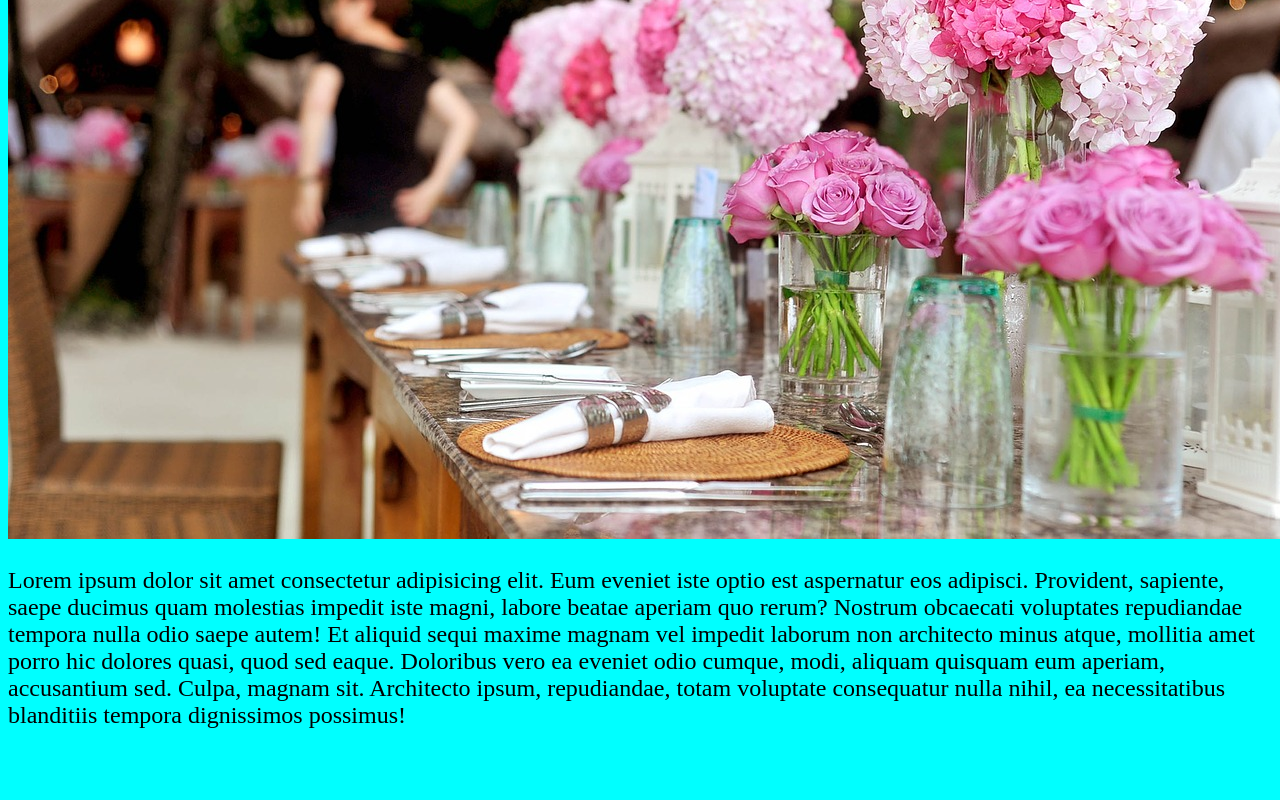
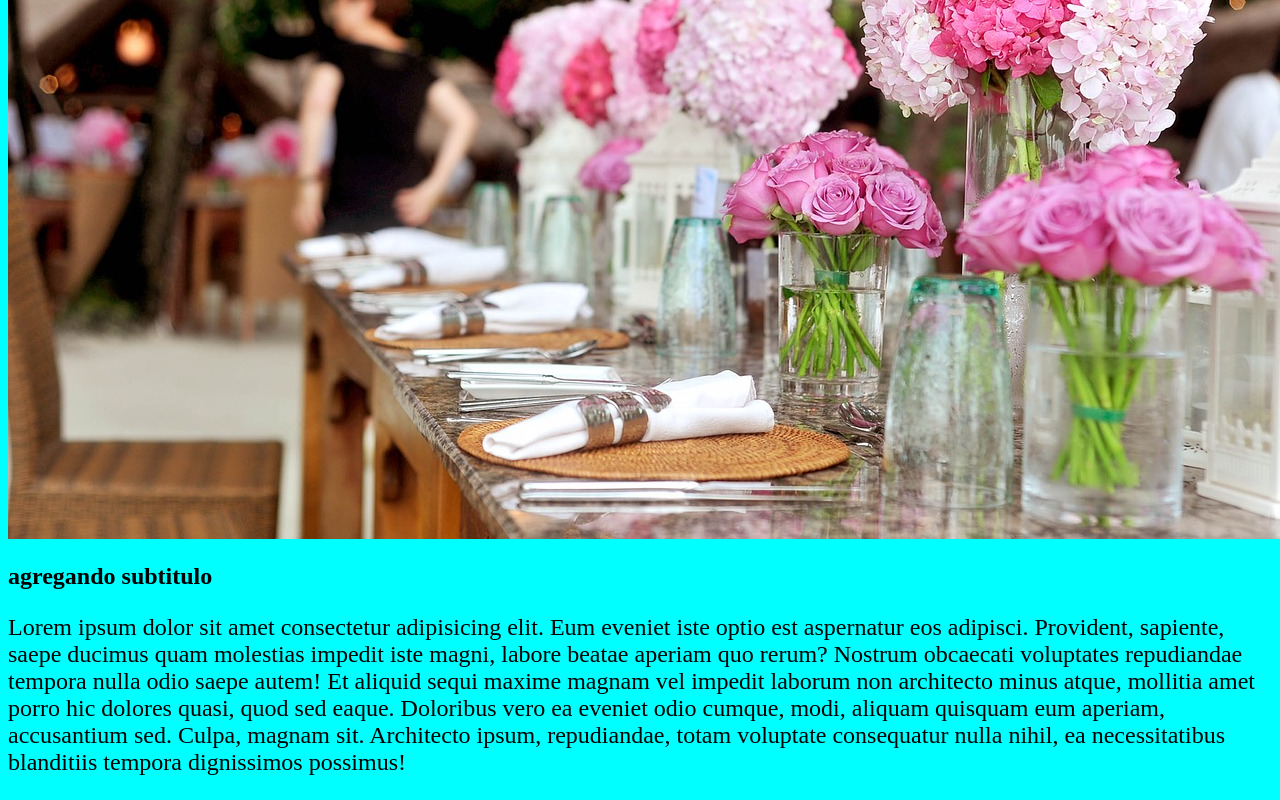
Before and after one commit to RodriguezLorena/repositorioGitClase15, a plain HTML site: page index.html in a window 1280 px wide. Shown: the part 698-1498 px from the top of the page. Before the commit the page ends 1451 px from the top, so only its background shows below. Drawn offline with Linux system fonts and the light colour scheme.

Commit message:
segundo commit: cambios en el html

```diff
--- a/index.html
+++ b/index.html
@@ -16,6 +16,7 @@
     Dolorem fuga nobis illum ipsam sapiente. Velit expedita officia voluptatem culpa eligendi, eius minima incidunt cumque voluptatum, amet pariatur eum laboriosam deleniti sed eaque, neque in possimus molestias quia architecto.
     </p>
     <img src="./imagen/eventos.jpg" alt="arreglo florales">
+    <h2>agregando subtitulo</h2>
     <p>Lorem ipsum dolor sit amet consectetur adipisicing elit. Eum eveniet iste optio est aspernatur eos adipisci. Provident, sapiente, saepe ducimus quam molestias impedit iste magni, labore beatae aperiam quo rerum?
     Nostrum obcaecati voluptates repudiandae tempora nulla odio saepe autem! Et aliquid sequi maxime magnam vel impedit laborum non architecto minus atque, mollitia amet porro hic dolores quasi, quod sed eaque.
     Doloribus vero ea eveniet odio cumque, modi, aliquam quisquam eum aperiam, accusantium sed. Culpa, magnam sit. Architecto ipsum, repudiandae, totam voluptate consequatur nulla nihil, ea necessitatibus blanditiis tempora dignissimos possimus!
```
